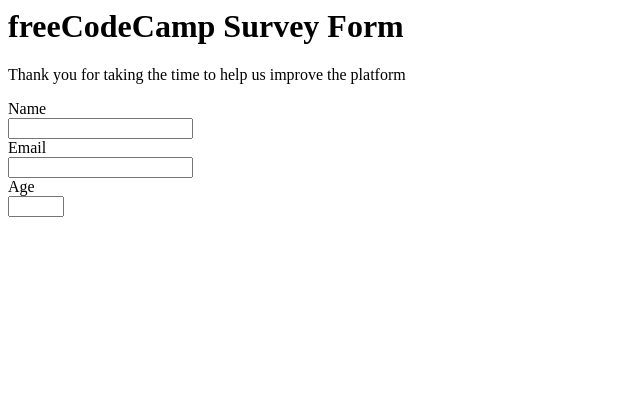
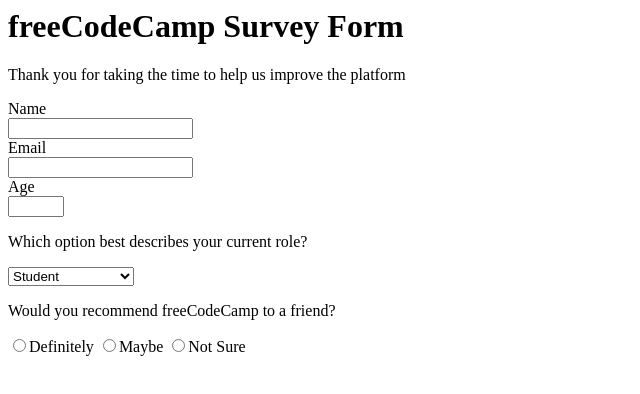
Before and after one commit to yohannesdagnachew/projectmv2, a plain HTML site: page index2.html in a window 1280 px wide. Shown: the whole page, without its empty margins (0-640 px from the left). Drawn offline with Linux system fonts and the light colour scheme.

Commit message:
added dropdown and radio button

```diff
--- a/index2.html
+++ b/index2.html
@@ -5,14 +5,26 @@
       Thank you for taking the time to help us improve the platform
     </p>
     <form id="survey-form">
-      <label for="Name">Name</label><br />
+      <label for="Name" id="name-label">Name</label><br />
       <input type="text" id="name" required /><br />
 
-      <label for="email">Email</label><br />
+      <label for="email" id="email-label">Email</label><br />
       <input type="email" id="email" required /><br />
 
-      <label for="">Age</label><br />
+      <label for="" id="number-label">Age</label><br />
       <input type="number" id="number" max="65" min="21" /><br />
+      <p>Which option best describes your current role?</p>
+      <select id="dropdown">
+          <option>Student</option>
+          <option>Full Time Job</option>
+          <option>Full Time Learner</option>
+          <option>Prefer not to say</option>
+          <option>Others</option>
+     </select>
+     <p>Would you recommend freeCodeCamp to a friend?</p>
+     <input type="radio" name="reco" id="radio1"><label for="radio1" id="lblRadio1">Definitely</label>
+     <input type="radio" name="reco" id="radio2"><label for="radio2" id="lblRadio2">Maybe</label>
+     <input type="radio" name="reco" id="radio2"><label for="radio3" id="lblRadio3">Not Sure</label>
     </form>
   </body>
 </html>
```
